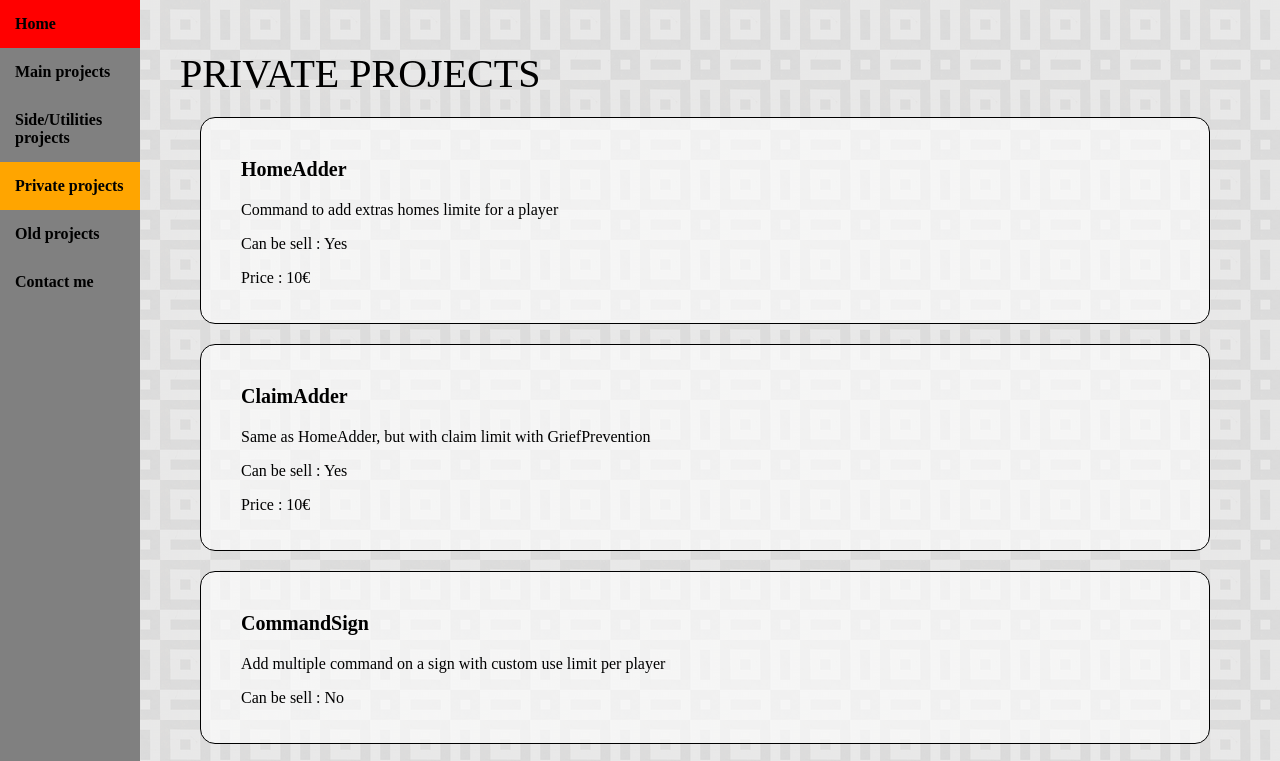
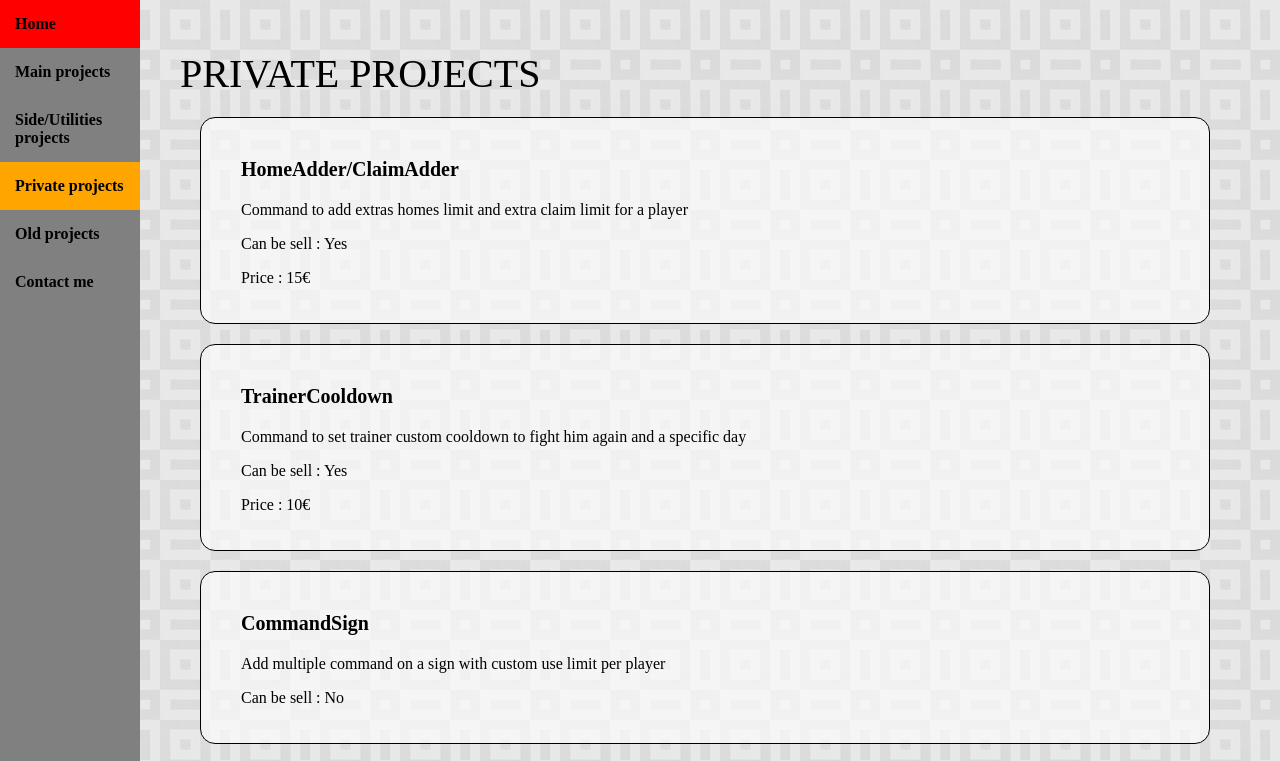
Before and after one commit to Flashback083/flashback083.github.io, a plain HTML site: page privateprojects.html in a window 1280 px wide. Shown: the top 761 px of the page. Drawn offline with Linux system fonts and the light colour scheme.

Commit message:
Add private plugin

```diff
--- a/privateprojects.html
+++ b/privateprojects.html
@@ -18,14 +18,14 @@
 	<section>
 		<header>PRIVATE PROJECTS</header>
 		<article>
-			<h1>HomeAdder</h1>
-			<p>Command to add extras homes limite for a player</p>
+			<h1>HomeAdder/ClaimAdder</h1>
+			<p>Command to add extras homes limit and extra claim limit for a player</p>
 			<p>Can be sell : Yes</p>
-			<p>Price : 10€</p>
+			<p>Price : 15€</p>
 		</article>
 		<article>
-			<h1>ClaimAdder</h1>
-			<p>Same as HomeAdder, but with claim limit with GriefPrevention</p>
+			<h1>TrainerCooldown</h1>
+			<p>Command to set trainer custom cooldown to fight him again and a specific day</p>
 			<p>Can be sell : Yes</p>
 			<p>Price : 10€</p>
 		</article>
```
